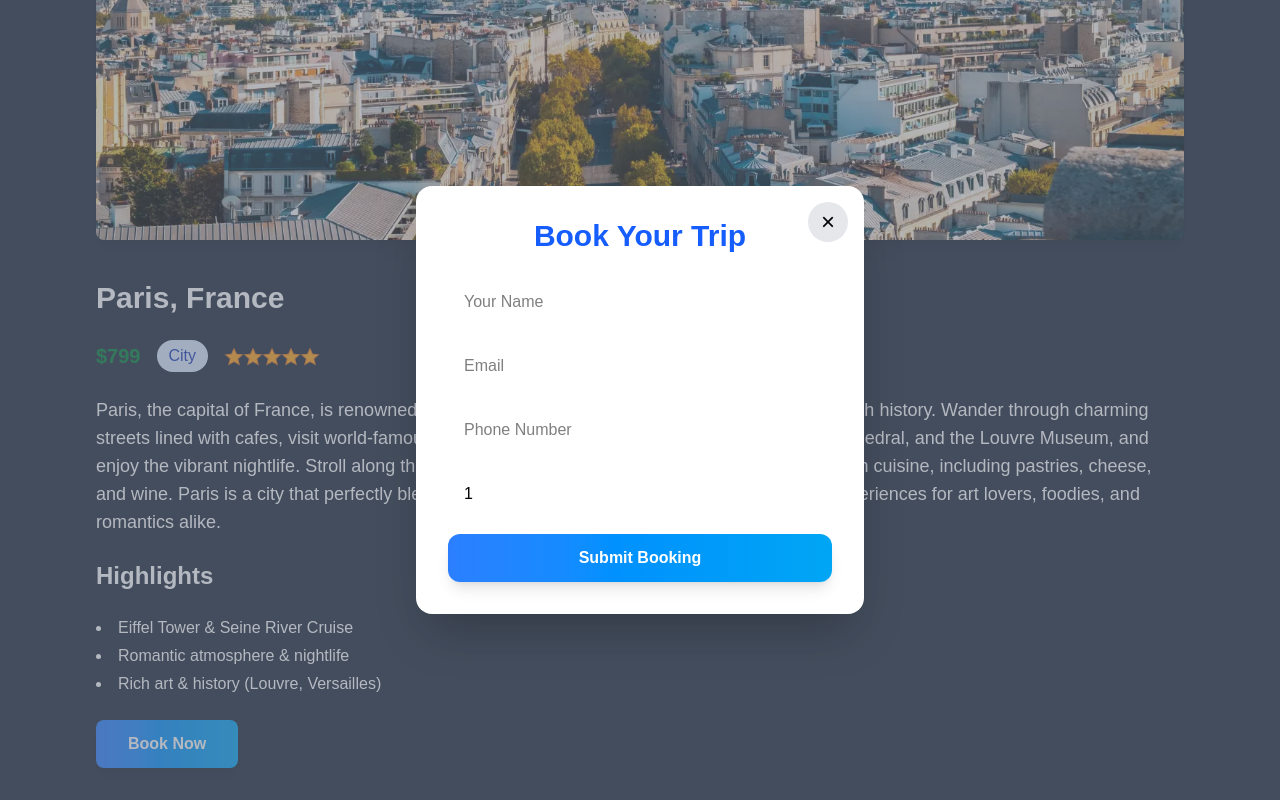
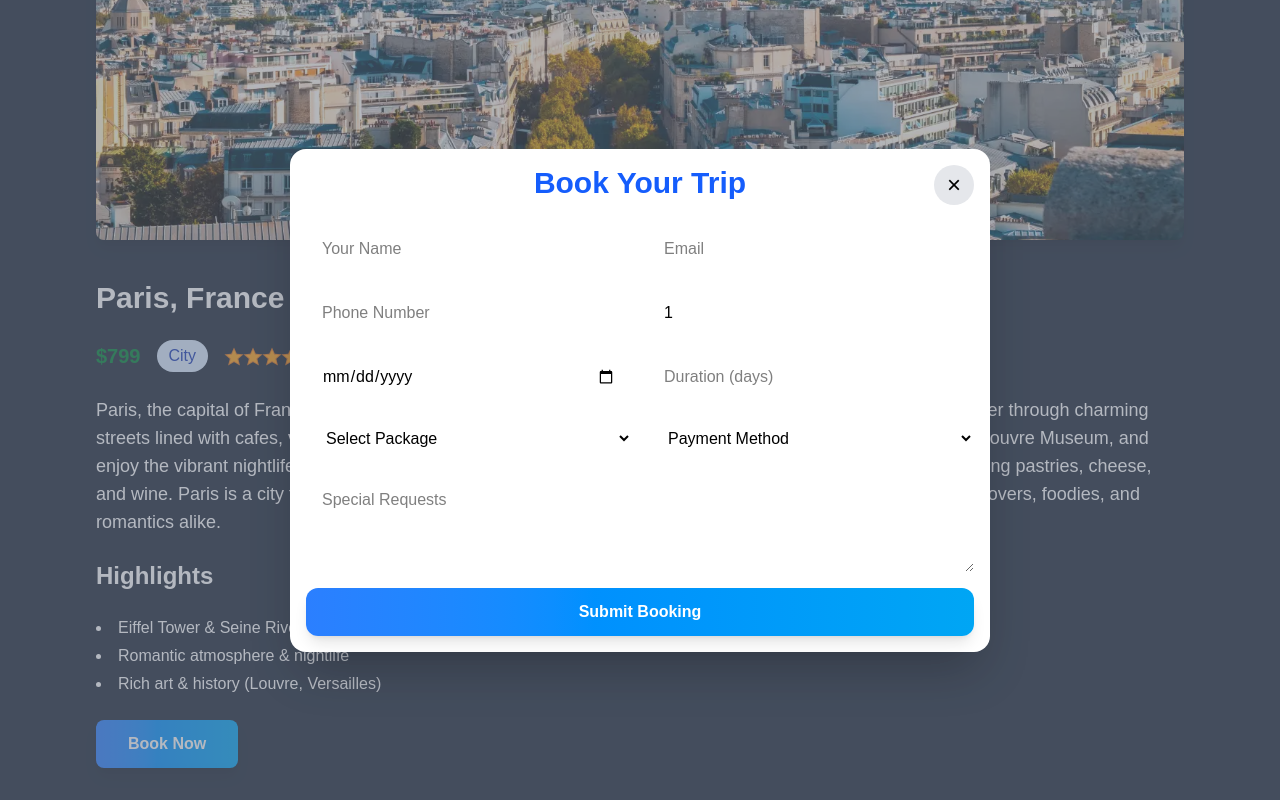
Before and after one commit to paldentitung/GoBeyond-website, a React (Vite) app: page /destination/1 in a window 1280 px wide. Both pictures are taken after a click on the button "Book Now". Shown: the part 545-1345 px from the top of the page. Built offline with nearby package versions, Linux system fonts and the light colour scheme.

Commit message:
add the new book form

```diff
--- a/src/Components/DestinationDetail.jsx
+++ b/src/Components/DestinationDetail.jsx
@@ -106,12 +106,12 @@ const DestinationDetail = ({ id, mode }) => {
       {/* Modal */}
       {showModal && (
         <div
-          className={`fixed inset-0 flex justify-center items-center z-50 p-4 ${
+          className={`fixed inset-0 flex justify-center items-center z-50 p-4   ${
             mode ? "bg-black/50" : "bg-gray-500/50"
           }`}
         >
           <div
-            className={`rounded-2xl p-8 max-w-md w-full relative shadow-2xl ${
+            className={`rounded-2xl p-4  w-full max-w-[700px]  relative shadow-2xl ${
               mode ? "bg-gray-800 text-white" : "bg-white text-black"
             }`}
           >
@@ -129,8 +129,9 @@ const DestinationDetail = ({ id, mode }) => {
                 alert("Thank you for your booking!");
                 setShowModal(false);
               }}
-              className="flex flex-col gap-4"
+              className="grid grid-cols-1 md:grid-cols-2 gap-4 "
             >
+              {/* Column 1 */}
               <input
                 type="text"
                 placeholder="Your Name"
@@ -141,6 +142,7 @@ const DestinationDetail = ({ id, mode }) => {
                     : "border-gray-300 focus:ring-blue-400 bg-white text-black"
                 }`}
               />
+
               <input
                 type="email"
                 placeholder="Email"
@@ -151,6 +153,7 @@ const DestinationDetail = ({ id, mode }) => {
                     : "border-gray-300 focus:ring-blue-400 bg-white text-black"
                 }`}
               />
+
               <input
                 type="tel"
                 placeholder="Phone Number"
@@ -161,6 +164,7 @@ const DestinationDetail = ({ id, mode }) => {
                     : "border-gray-300 focus:ring-blue-400 bg-white text-black"
                 }`}
               />
+
               <input
                 type="number"
                 placeholder="Number of Travelers"
@@ -173,9 +177,71 @@ const DestinationDetail = ({ id, mode }) => {
                     : "border-gray-300 focus:ring-blue-400 bg-white text-black"
                 }`}
               />
+
+              <input
+                type="date"
+                required
+                className={`w-full px-4 py-3 rounded-xl focus:outline-none focus:ring-2 ${
+                  mode
+                    ? "border-gray-600 focus:ring-cyan-400 bg-gray-700 text-white"
+                    : "border-gray-300 focus:ring-blue-400 bg-white text-black"
+                }`}
+              />
+
+              <input
+                type="number"
+                placeholder="Duration (days)"
+                min={1}
+                required
+                className={`w-full px-4 py-3 rounded-xl focus:outline-none focus:ring-2 ${
+                  mode
+                    ? "border-gray-600 focus:ring-cyan-400 bg-gray-700 text-white"
+                    : "border-gray-300 focus:ring-blue-400 bg-white text-black"
+                }`}
+              />
+
+              <select
+                required
+                className={`w-full px-4 py-3 rounded-xl focus:outline-none focus:ring-2 ${
+                  mode
+                    ? "border-gray-600 focus:ring-cyan-400 bg-gray-700 text-white"
+                    : "border-gray-300 focus:ring-blue-400 bg-white text-black"
+                }`}
+              >
+                <option value="">Select Package</option>
+                <option value="standard">Standard</option>
+                <option value="premium">Premium</option>
+                <option value="luxury">Luxury</option>
+              </select>
+
+              <select
+                required
+                className={`w-full px-4 py-3 rounded-xl focus:outline-none focus:ring-2 ${
+                  mode
+                    ? "border-gray-600 focus:ring-cyan-400 bg-gray-700 text-white"
+                    : "border-gray-300 focus:ring-blue-400 bg-white text-black"
+                }`}
+              >
+                <option value="">Payment Method</option>
+                <option value="card">Credit/Debit Card</option>
+                <option value="paypal">PayPal</option>
+                <option value="cash">Cash on Arrival</option>
+              </select>
+
+              {/* Full width row */}
+              <textarea
+                placeholder="Special Requests"
+                rows="3"
+                className={`md:col-span-2 w-full px-4 py-3 rounded-xl focus:outline-none focus:ring-2 ${
+                  mode
+                    ? "border-gray-600 focus:ring-cyan-400 bg-gray-700 text-white"
+                    : "border-gray-300 focus:ring-blue-400 bg-white text-black"
+                }`}
+              ></textarea>
+
               <button
                 type="submit"
-                className="w-full bg-gradient-to-r from-blue-500 to-sky-500 px-4 py-3 text-white font-semibold rounded-xl shadow-lg transition-transform duration-300 hover:scale-105 hover:shadow-xl"
+                className="md:col-span-2 w-full bg-gradient-to-r from-blue-500 to-sky-500 px-4 py-3 text-white font-semibold rounded-xl shadow-lg transition-transform duration-300 hover:scale-105 hover:shadow-xl"
               >
                 Submit Booking
               </button>
```
